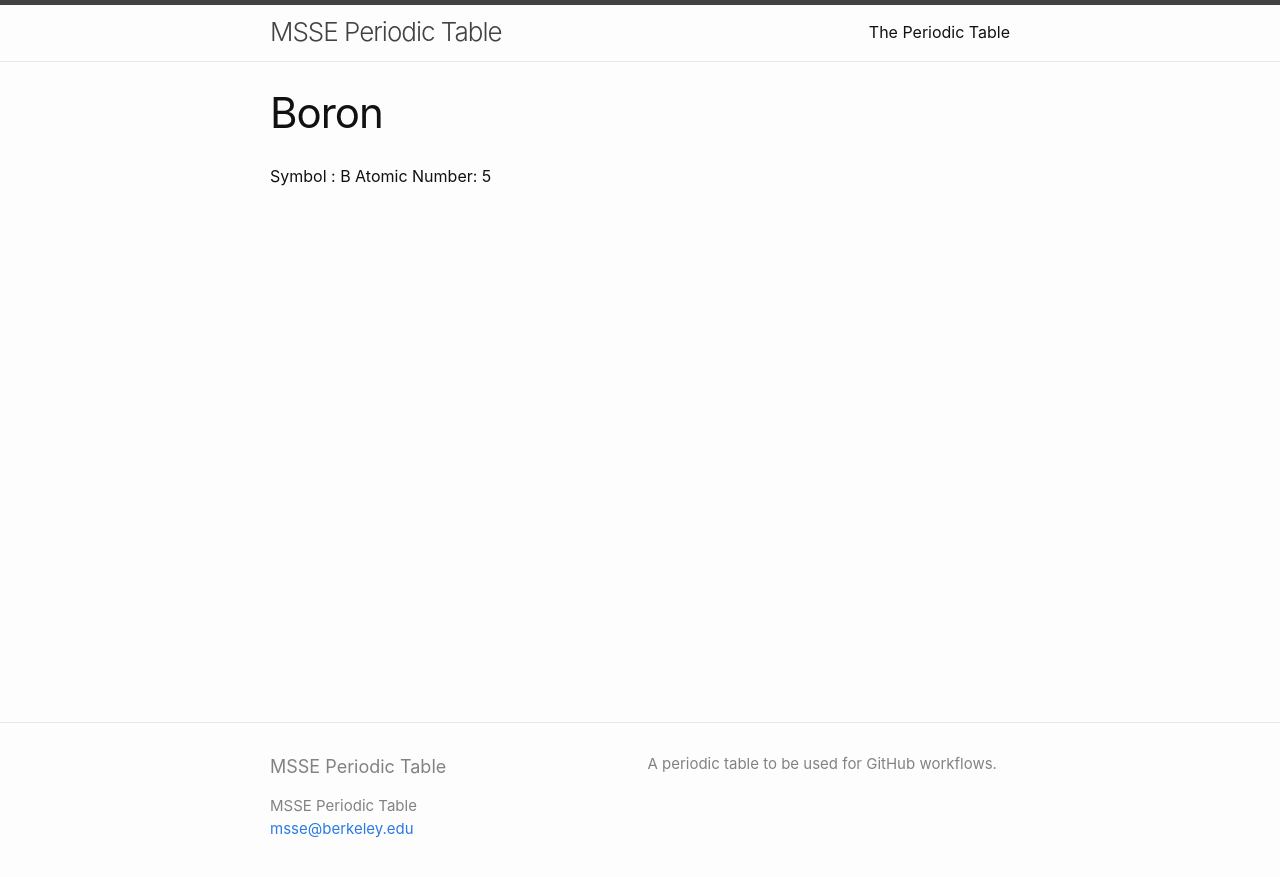
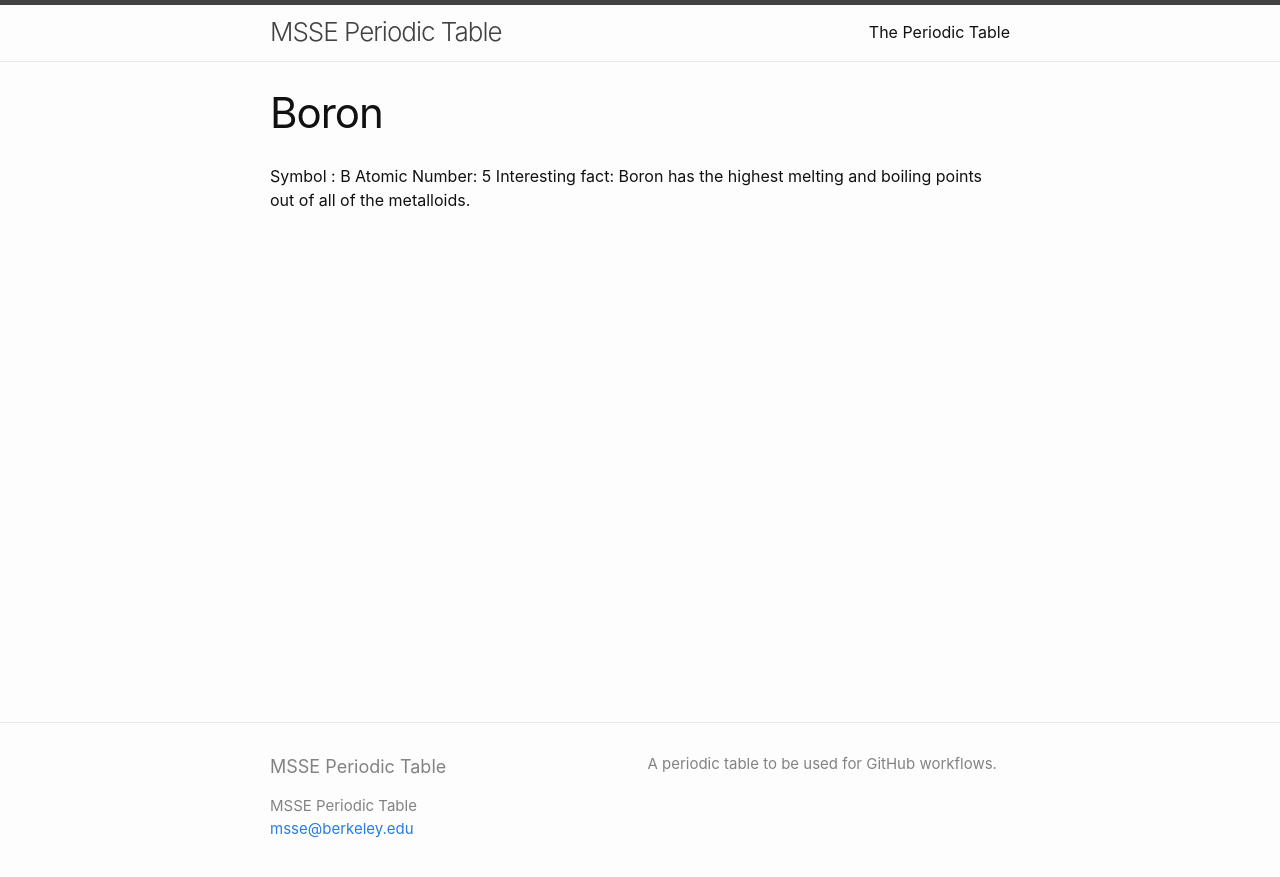
Before and after one commit to msse-chem-280-2024/periodic-table, a Jekyll site: the page built from elements/boron.md, in a window 1280 px wide. Shown: the top 877 px of the page. Built offline with Jekyll 4.4.1, drawn with Linux system fonts in a browser that asks for light colours.

Commit message:
added interesting fact

```diff
--- a/elements/boron.md
+++ b/elements/boron.md
@@ -5,3 +5,4 @@ title: Boron
 
 Symbol : B
 Atomic Number: 5
+Interesting fact: Boron has the highest melting and boiling points out of all of the metalloids.
```
